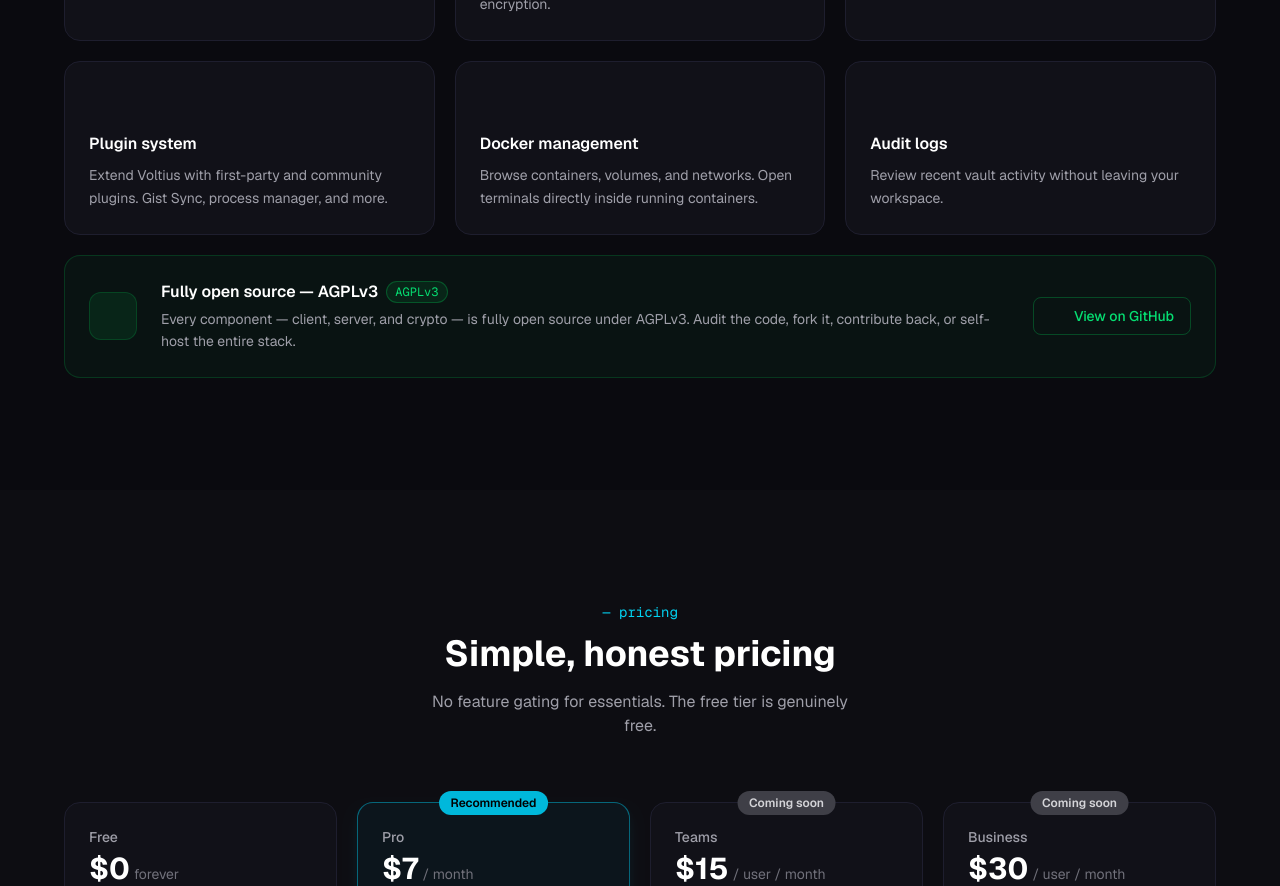
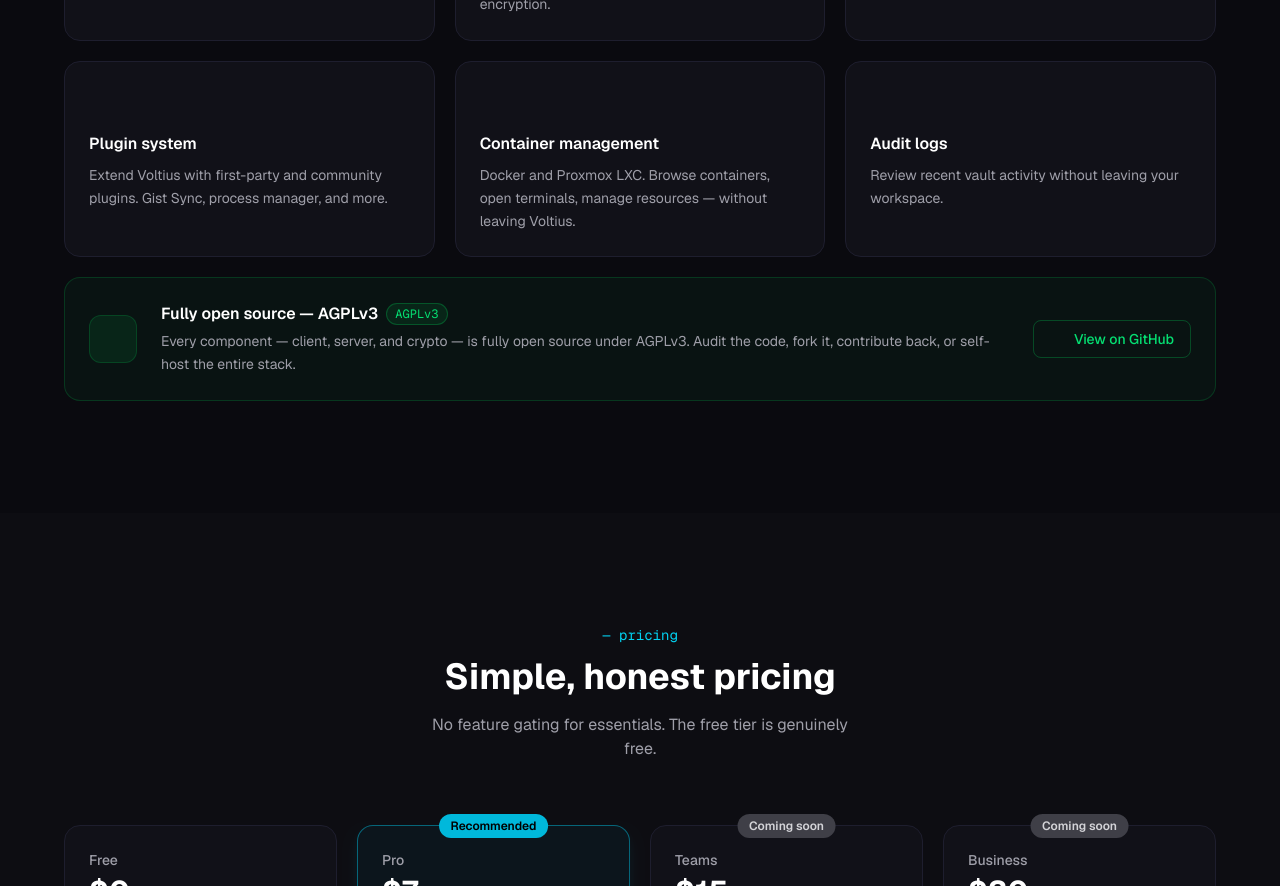
Before and after one commit to VoltiusApp/web, a Next.js app in the folder landing/: page / in a window 1280 px wide. Shown: the part 1980-2866 px from the top of the page. Built offline with nearby package versions, Linux system fonts and the light colour scheme; no server answers; some icons are missing.

Commit message:
Container Management

```diff
--- a/landing/app/components/Features.tsx
+++ b/landing/app/components/Features.tsx
@@ -41,9 +41,9 @@ const features = [
     desc: "Extend Voltius with first-party and community plugins. Gist Sync, process manager, and more.",
   },
   {
-    icon: "devicon-plain:docker",
-    title: "Docker management",
-    desc: "Browse containers, volumes, and networks. Open terminals directly inside running containers.",
+    icon: "lucide:container",
+    title: "Container management",
+    desc: "Docker and Proxmox LXC. Browse containers, open terminals, manage resources — without leaving Voltius.",
   },
   {
     icon: "lucide:scroll-text",
```
